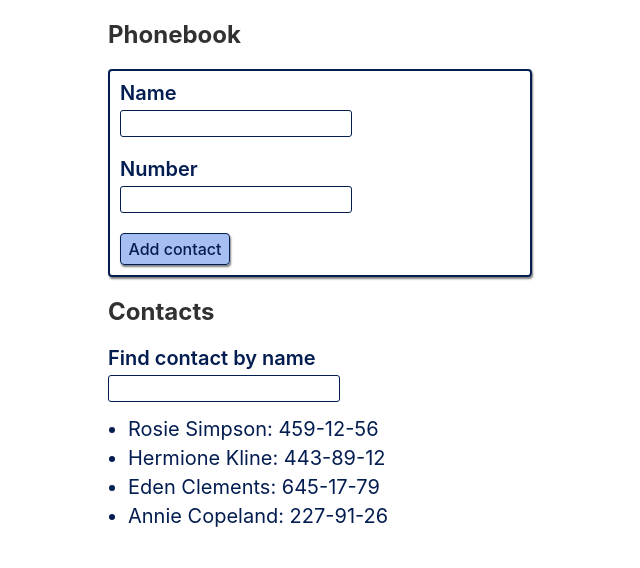
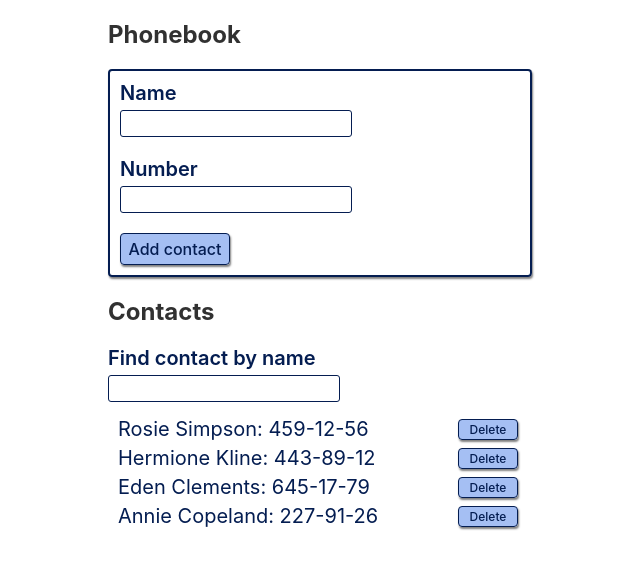
Before and after one commit to korolenkooleksii/goit-react-hw-02-phonebook, a React (Create React App) app: page / in a window 1280 px wide. Shown: the top 568 px of the page, without its empty margins (232-872 px from the left). Built offline with nearby package versions, Linux system fonts and the light colour scheme.

Commit message:
add button

```diff
--- a/src/components/App/App.jsx
+++ b/src/components/App/App.jsx
@@ -59,6 +59,12 @@ class App extends Component {
   //   return filteredArray;
   // };
 
+  deleteContact = id => {
+    this.setState(prevState => ({
+      contacts: prevState.contacts.filter(contact => contact.id !== id),
+    }));
+  };
+
   render() {
     const { contacts, filter } = this.state;
     return (
@@ -66,9 +72,7 @@ class App extends Component {
         <TitleForm>Phonebook</TitleForm>
         <ContactForm updateState={this.updateState} />
         <TitleContacts>Contacts</TitleContacts>
-        {/* <Filter state={filter} updateFilter={this.updateFilter} /> */}
         <Filter state={filter} updateFilter={this.updateFilter} />
-
         {this.state.filter === '' ? (
           <ContactsList state={contacts} />
         ) : (
--- a/src/components/ContactsList/ContactsList.jsx
+++ b/src/components/ContactsList/ContactsList.jsx
@@ -1,6 +1,10 @@
 import React from 'react';
 import { nanoid } from 'nanoid';
-import { ItemContacts, ListContacts } from './ContactsList.styled';
+import {
+  ItemContacts,
+  ListContacts,
+  ButtonDelete,
+} from './ContactsList.styled';
 
 const ContactsList = ({ state }) => {
   return (
@@ -8,6 +12,7 @@ const ContactsList = ({ state }) => {
       {state.map(({ name, number }) => (
         <ItemContacts key={nanoid()}>
           {name}: {number}
+          <ButtonDelete type='button'>Delete</ButtonDelete>
         </ItemContacts>
       ))}
     </ListContacts>
--- a/src/components/ContactsList/ContactsList.styled.jsx
+++ b/src/components/ContactsList/ContactsList.styled.jsx
@@ -1,13 +1,43 @@
 import styled from '@emotion/styled';
 
 export const ListContacts = styled.ul`
+  width: 400px;
   display: flex;
   flex-direction: column;
   gap: 5px;
-  margin-left: 20px;
+  margin-left: 10px;
+  /* list-style: inside; */
 `;
 
 export const ItemContacts = styled.li`
   font-size: 20px;
   color: ${p => p.theme.colors.dark};
+  display: flex;
+  align-items: center;
+  justify-content: space-between;
 `;
+
+export const ButtonDelete = styled.button`
+  min-width: 60px;
+  padding: 2px;
+  border: 1px solid ${p => p.theme.colors.dark};
+  border-radius: 4px;
+  text-align: center;
+  font-size: 12px;
+  font-weight: 500;
+  font-family: inherit;
+  cursor: pointer;
+  outline: none;
+  color: ${p => p.theme.colors.dark};
+  box-shadow: ${p => p.theme.colors.shadow};
+  background-color: ${p => p.theme.colors.accent};
+
+  transition: box-shadow 250ms ease-in-out, color 250ms ease-in-out,
+    border 250ms ease-in-out;
+
+  :hover {
+    border: 1px solid ${p => p.theme.colors.white};
+    box-shadow: ${p => p.theme.colors.shadowAccent};
+    color: ${p => p.theme.colors.white};
+  }
+`;
```
